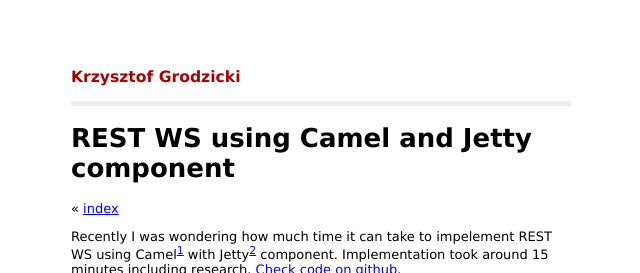
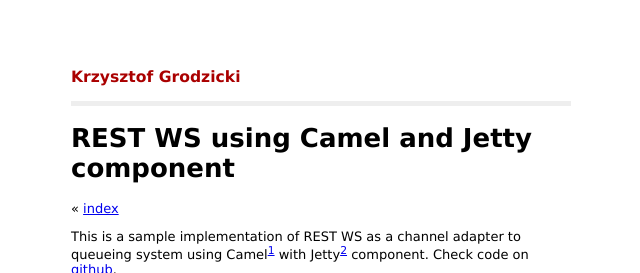
Before and after one commit to kgrodzicki/kgrodzicki.github.com, a Jekyll site: the page built from _posts/2012-06-18-camel-jetty.markdown, in a window 1280 px wide, cut to the strip 0-273 px from the top of the page. Shown: the whole strip, without its empty margins (319-959 px from the left). Built offline with Jekyll 4.4.1, drawn with Linux system fonts in a browser that asks for light colours; Markdown is read by kramdown in place of the engine named in the settings.

Commit message:
update art about rest ws

```diff
--- a/_posts/2012-06-18-camel-jetty.markdown
+++ b/_posts/2012-06-18-camel-jetty.markdown
@@ -5,10 +5,11 @@
 published: true
 type: blog
 ---
-Recently I was wondering how much time it can take to impelement REST WS using Camel[^camel] with Jetty[^jetty] component.
-Implementation took around 15 minutes including research. [Check code on github](http://bit.ly/MJn77V).
-  <script src="https://gist.github.com/2950541.js">
-  </script>
+This is a sample implementation of REST WS as a channel adapter to queueing system using Camel[^camel] with Jetty[^jetty] component. Check code on [github](http://bit.ly/MJn77V).
+
+<img src ="/img/restws.jpg" alt="REST WS" align="center" width="500" height="150" title="Architecture" class="img"/>
+<script src="https://gist.github.com/2950541.js">
+</script>
 
 Any comments? Let me know on Twitter [@kgrodzicki](http://bit.ly/t-kgrodzicki).
 
```
Also changed, not shown: img/restws.jpg (added).
